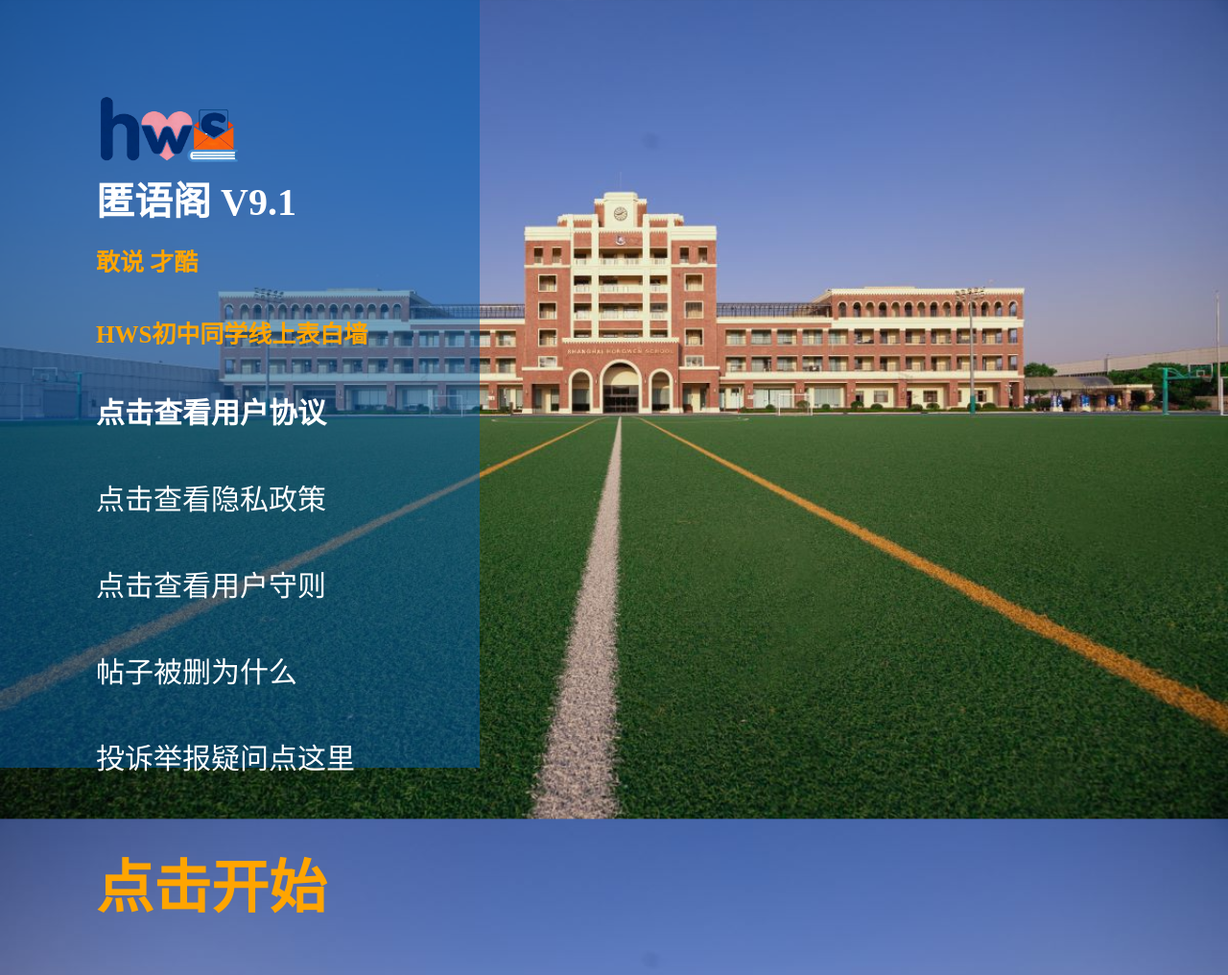
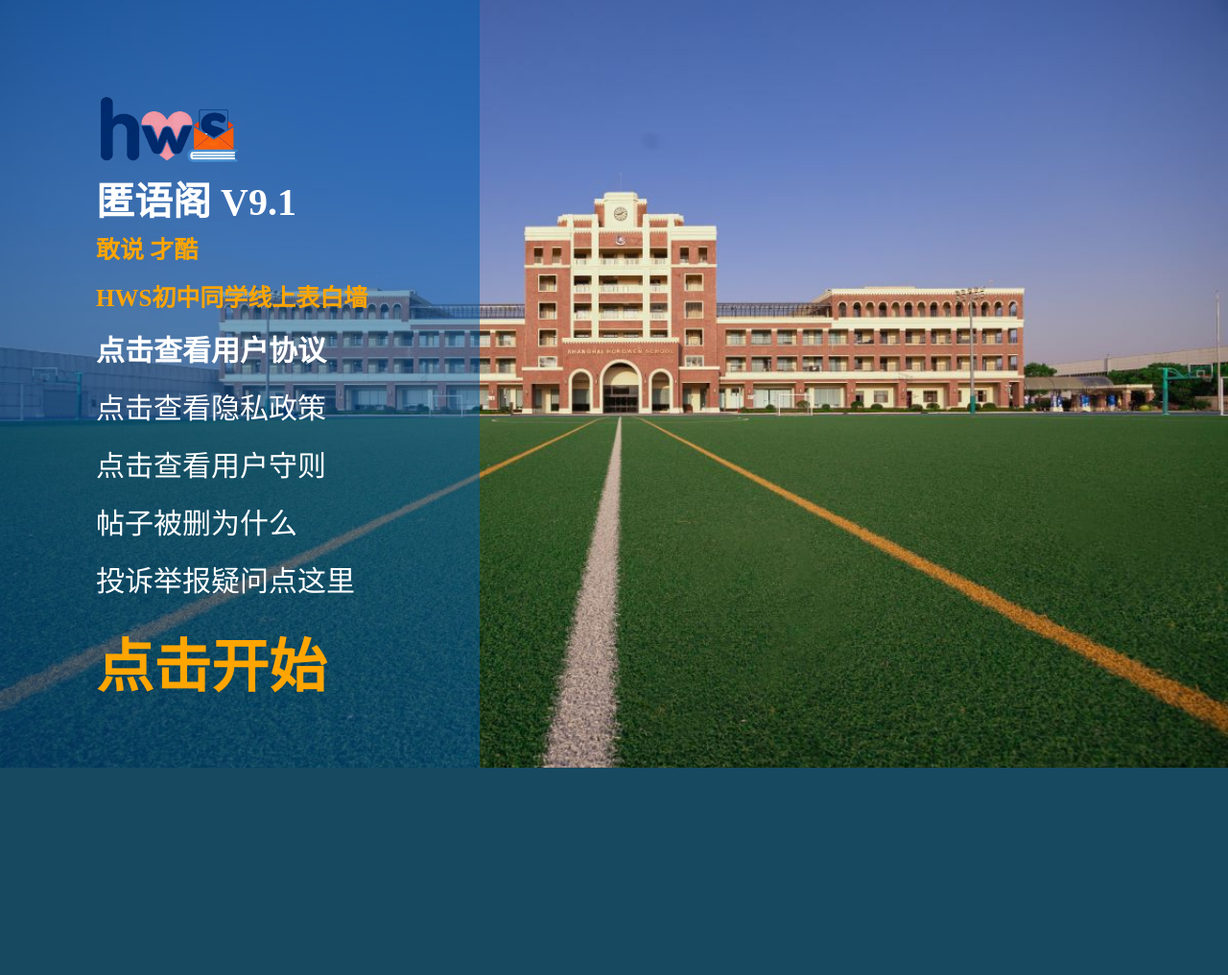
Before and after one commit to jasperinsh-afk/Babble, a Flask app: page / in a window 1280 px wide. Shown: the whole page at 96% size. After the commit the page ends 800 px from the top, so only its background shows below. Run offline with Flask 3, Linux system fonts and the light colour scheme.

Commit message:
Update style.css

```diff
--- a/static/css/style.css
+++ b/static/css/style.css
@@ -27,7 +27,7 @@ body{
 }
 
 .main p {
-	line-height: 3;
+	line-height: 2;
 	color:orange;
 	font-size: 25px;
 	font-weight:bold;
@@ -35,7 +35,7 @@ body{
 
 .main a {
 	text-decoration: none;
-	line-height: 3;
+	line-height: 2;
 	font-size: 30px;
 	color: white;
 }
```
